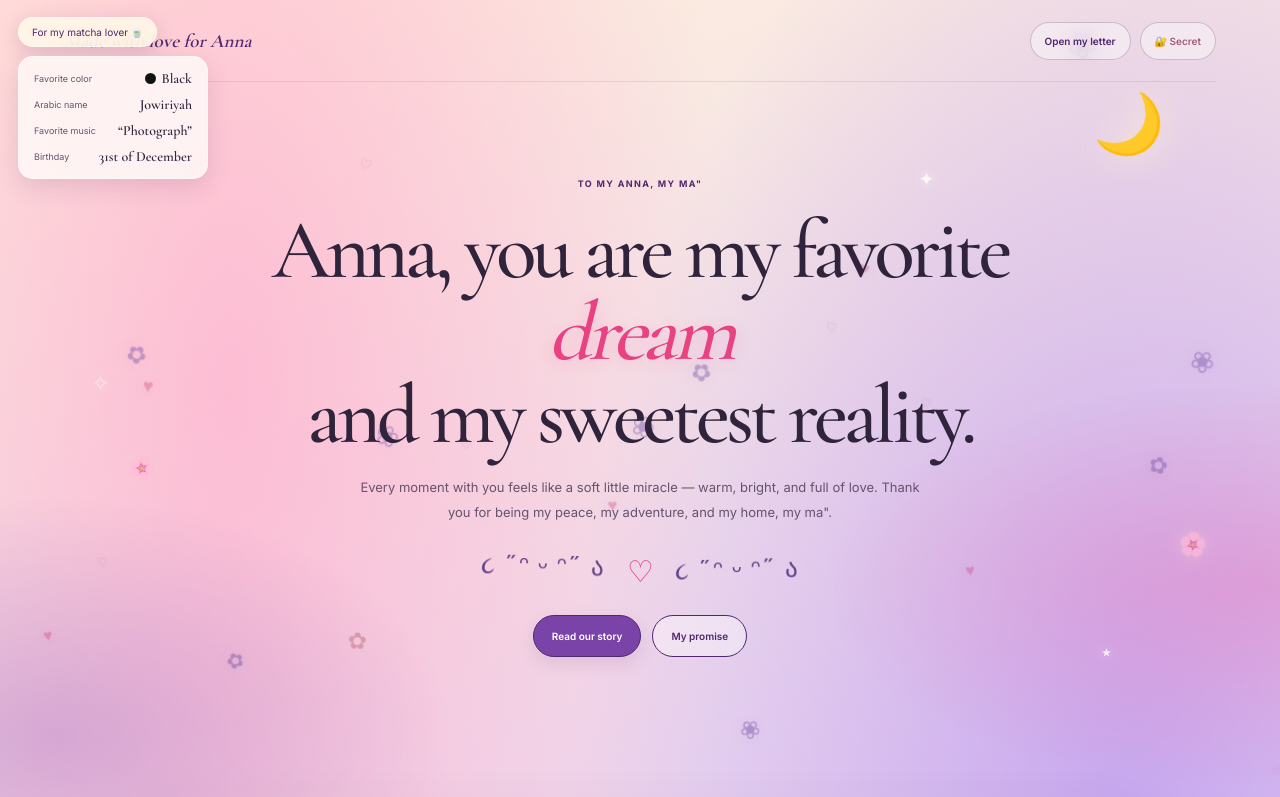
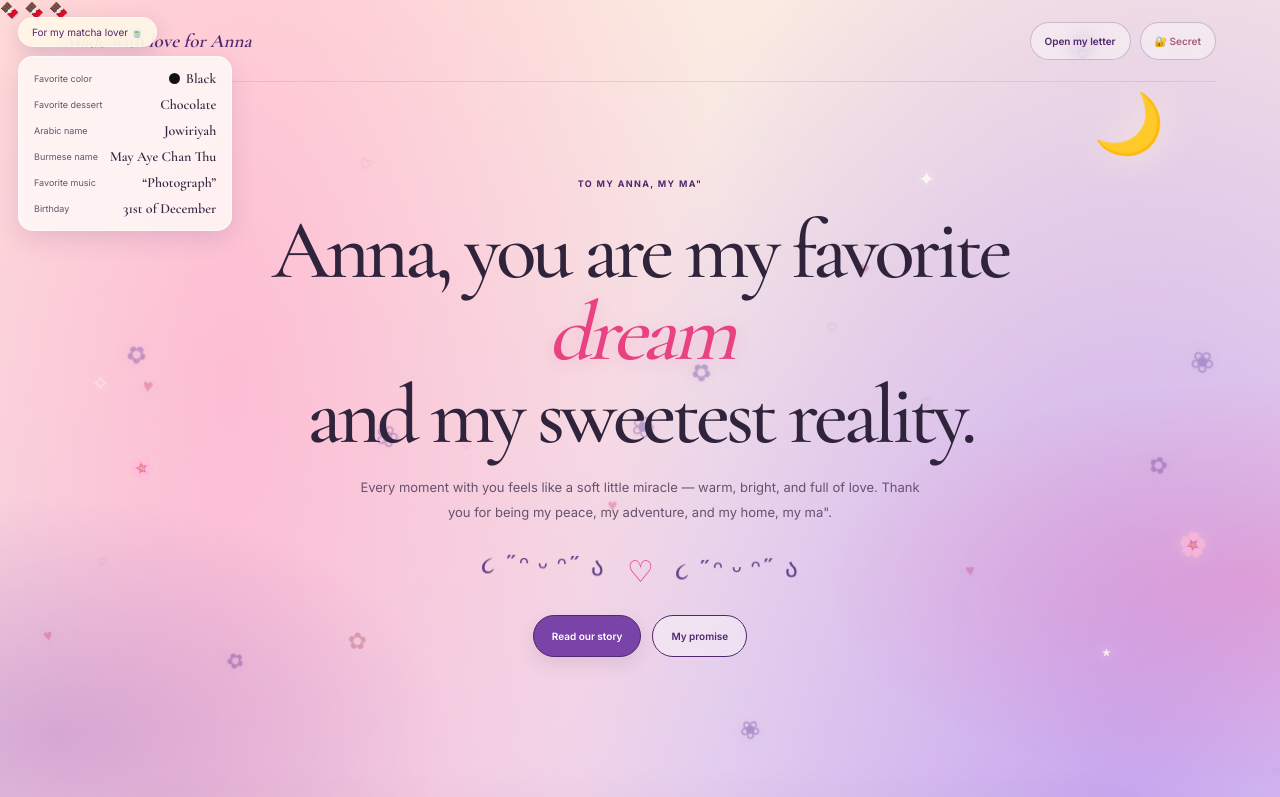
Before and after one commit to MurphyZTM191211/for-my-girl, a plain HTML site: page index.html in a window 1280 px wide. Shown: the top 797 px of the page. Drawn offline with nearby package versions, Linux system fonts and the light colour scheme.

Commit message:
Update index.html

```diff
--- a/index.html
+++ b/index.html
@@ -28,8 +28,16 @@
         <span class="favorite-value"><span class="color-swatch" aria-hidden="true"></span>Black</span>
       </div>
       <div class="favorite-fact">
+        <span class="favorite-label">Favorite dessert</span>
+        <span class="favorite-value">Chocolate</span>
+      </div>
+      <div class="favorite-fact">
         <span class="favorite-label">Arabic name</span>
         <span class="favorite-value">Jowiriyah</span>
+      </div>
+      <div class="favorite-fact">
+        <span class="favorite-label">Burmese name</span>
+        <span class="favorite-value">May Aye Chan Thu</span>
       </div>
       <div class="favorite-fact">
         <span class="favorite-label">Favorite music</span>
@@ -48,6 +56,9 @@
       <span class="sakura sakura-one">🌸</span>
       <span class="sakura sakura-two">🌸</span>
       <span class="sakura sakura-three">✿</span>
+      <span class="chocolate-deco chocolate-one">🍫</span>
+      <span class="chocolate-deco chocolate-two">🍫</span>
+      <span class="chocolate-deco chocolate-three">🍫</span>
     </div>
 
     <header class="hero">
```
